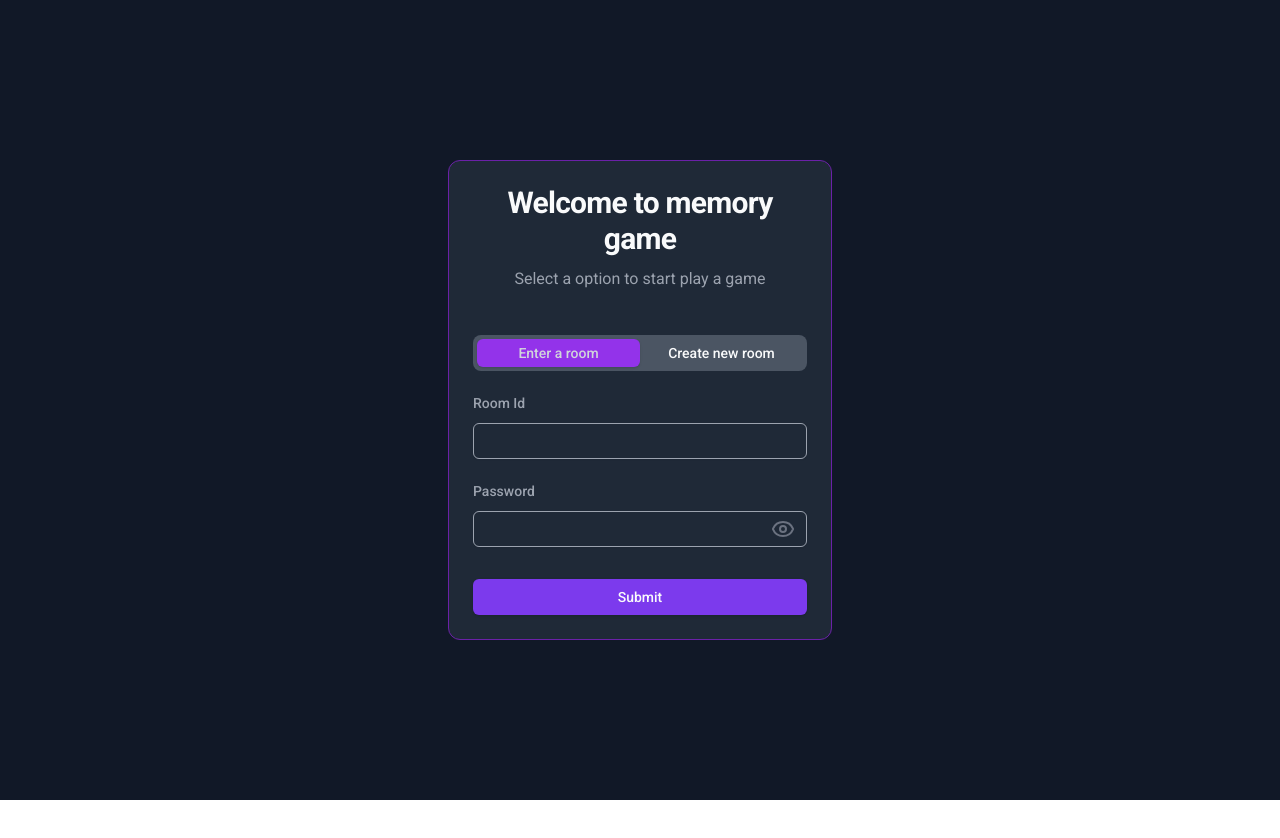
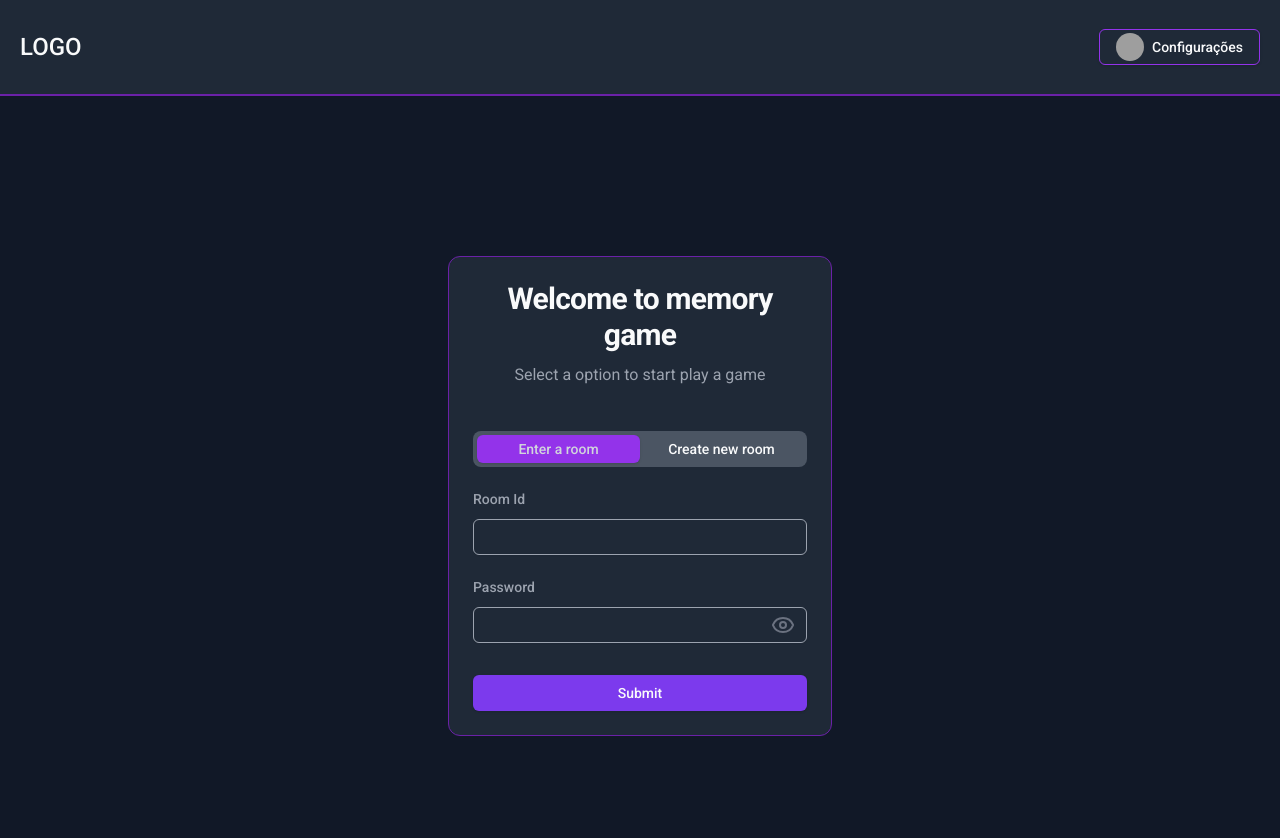
Before and after one commit to DuDupedrosa/memory-game-frontend, a Next.js app: page /room in a window 1280 px wide. Shown: the top 838 px of the page. Before the commit the page ends 800 px from the top, so only its background shows below. Built offline with nearby package versions, Linux system fonts and the light colour scheme; no server answers; grey boxes are pictures that could not be loaded.

Commit message:
criando header + logout

```diff
--- a/app/room/page.tsx
+++ b/app/room/page.tsx
@@ -1,5 +1,11 @@
+import MainHeader from "@/components/MainHeader";
 import RoomComponent from "./components/RoomComponent";
 
 export default function page() {
-  return <RoomComponent />;
+  return (
+    <div>
+      <MainHeader />
+      <RoomComponent />
+    </div>
+  );
 }
--- /dev/null
+++ b/components/MainHeader.tsx
@@ -0,0 +1,77 @@
+"use client";
+
+import {
+  Popover,
+  PopoverContent,
+  PopoverTrigger,
+} from "@/components/ui/popover";
+import { Button } from "./ui/button";
+import { useEffect, useState } from "react";
+import { getUserLocal } from "@/helpers/getUserLoca";
+import { Loader2 } from "lucide-react";
+import { MdLogout } from "react-icons/md";
+import { useRouter } from "next/navigation";
+import { toast } from "sonner";
+
+export default function MainHeader() {
+  const router = useRouter();
+  const [nickName, setNickName] = useState<string>("");
+  const [avatar, setAvatar] = useState<string>("");
+  const [loading, setLoading] = useState<boolean>(false);
+
+  function handleLogout() {
+    localStorage.clear();
+    router.push("/auth");
+    toast.info("Você foi desconectado. Faça login novamente.", {
+      duration: 3000,
+    });
+  }
+
+  useEffect(() => {
+    setLoading(true);
+    setAvatar(`https://api.dicebear.com/7.x/bottts/svg?seed=${Math.random()}`);
+    const user = getUserLocal();
+    setLoading(false);
+    if (!user) return;
+    setNickName(user.nickName);
+    setLoading(false);
+  }, []);
+
+  return (
+    <div className="w-full h-24 bg-gray-800 border-b-solid border-b-2 border-b-purple-800">
+      <div className="flex items-center justify-between h-full px-5">
+        <div className="text-2xl text-gray-50 font-medium">LOGO</div>
+
+        <div>
+          <Popover>
+            <PopoverTrigger asChild>
+              <Button className="bg-transparent border border-solid border-purple-600 flex items-center gap-2">
+                {loading && <Loader2 className="animate-spin" />}
+
+                {!loading && (
+                  <>
+                    <img src={avatar} className="w-7 h-7 rounded-full" alt="" />
+                    {nickName && nickName.length ? nickName : "Configurações"}
+                  </>
+                )}
+              </Button>
+            </PopoverTrigger>
+            <PopoverContent className="w-50 mr-2 bg-gray-800 border-gray-400">
+              <ul>
+                <li
+                  onClick={() => handleLogout()}
+                  className="flex transition-all hover:bg-primary p-1 rounded items-center gap-2 cursor-pointer"
+                >
+                  <MdLogout className="text-xl text-gray-400" />
+                  <span className="text-gray-50 text-sm font-normal block">
+                    Encerrar sessão
+                  </span>
+                </li>
+              </ul>
+            </PopoverContent>
+          </Popover>
+        </div>
+      </div>
+    </div>
+  );
+}
--- /dev/null
+++ b/components/ui/avatar.tsx
@@ -0,0 +1,50 @@
+"use client"
+
+import * as React from "react"
+import * as AvatarPrimitive from "@radix-ui/react-avatar"
+
+import { cn } from "@/lib/utils"
+
+const Avatar = React.forwardRef<
+  React.ElementRef<typeof AvatarPrimitive.Root>,
+  React.ComponentPropsWithoutRef<typeof AvatarPrimitive.Root>
+>(({ className, ...props }, ref) => (
+  <AvatarPrimitive.Root
+    ref={ref}
+    className={cn(
+      "relative flex h-10 w-10 shrink-0 overflow-hidden rounded-full",
+      className
+    )}
+    {...props}
+  />
+))
+Avatar.displayName = AvatarPrimitive.Root.displayName
+
+const AvatarImage = React.forwardRef<
+  React.ElementRef<typeof AvatarPrimitive.Image>,
+  React.ComponentPropsWithoutRef<typeof AvatarPrimitive.Image>
+>(({ className, ...props }, ref) => (
+  <AvatarPrimitive.Image
+    ref={ref}
+    className={cn("aspect-square h-full w-full", className)}
+    {...props}
+  />
+))
+AvatarImage.displayName = AvatarPrimitive.Image.displayName
+
+const AvatarFallback = React.forwardRef<
+  React.ElementRef<typeof AvatarPrimitive.Fallback>,
+  React.ComponentPropsWithoutRef<typeof AvatarPrimitive.Fallback>
+>(({ className, ...props }, ref) => (
+  <AvatarPrimitive.Fallback
+    ref={ref}
+    className={cn(
+      "flex h-full w-full items-center justify-center rounded-full bg-muted",
+      className
+    )}
+    {...props}
+  />
+))
+AvatarFallback.displayName = AvatarPrimitive.Fallback.displayName
+
+export { Avatar, AvatarImage, AvatarFallback }
--- /dev/null
+++ b/components/ui/popover.tsx
@@ -0,0 +1,33 @@
+"use client"
+
+import * as React from "react"
+import * as PopoverPrimitive from "@radix-ui/react-popover"
+
+import { cn } from "@/lib/utils"
+
+const Popover = PopoverPrimitive.Root
+
+const PopoverTrigger = PopoverPrimitive.Trigger
+
+const PopoverAnchor = PopoverPrimitive.Anchor
+
+const PopoverContent = React.forwardRef<
+  React.ElementRef<typeof PopoverPrimitive.Content>,
+  React.ComponentPropsWithoutRef<typeof PopoverPrimitive.Content>
+>(({ className, align = "center", sideOffset = 4, ...props }, ref) => (
+  <PopoverPrimitive.Portal>
+    <PopoverPrimitive.Content
+      ref={ref}
+      align={align}
+      sideOffset={sideOffset}
+      className={cn(
+        "z-50 w-72 rounded-md border bg-popover p-4 text-popover-foreground shadow-md outline-none data-[state=open]:animate-in data-[state=closed]:animate-out data-[state=closed]:fade-out-0 data-[state=open]:fade-in-0 data-[state=closed]:zoom-out-95 data-[state=open]:zoom-in-95 data-[side=bottom]:slide-in-from-top-2 data-[side=left]:slide-in-from-right-2 data-[side=right]:slide-in-from-left-2 data-[side=top]:slide-in-from-bottom-2",
+        className
+      )}
+      {...props}
+    />
+  </PopoverPrimitive.Portal>
+))
+PopoverContent.displayName = PopoverPrimitive.Content.displayName
+
+export { Popover, PopoverTrigger, PopoverContent, PopoverAnchor }
--- a/package.json
+++ b/package.json
@@ -10,8 +10,10 @@
   },
   "dependencies": {
     "@hookform/resolvers": "^3.10.0",
+    "@radix-ui/react-avatar": "^1.1.2",
     "@radix-ui/react-dialog": "^1.1.5",
     "@radix-ui/react-label": "^2.1.1",
+    "@radix-ui/react-popover": "^1.1.5",
     "@radix-ui/react-slot": "^1.1.1",
     "@radix-ui/react-tabs": "^1.1.2",
     "axios": "^1.7.9",
@@ -22,6 +24,7 @@
     "react": "^19.0.0",
     "react-dom": "^19.0.0",
     "react-hook-form": "^7.54.2",
+    "react-icons": "^5.4.0",
     "socket.io-client": "^4.8.1",
     "sonner": "^1.7.4",
     "tailwind-merge": "^2.6.0",
```
Also changed, not shown: 1 other file (tests, documents, lock files or other folders).
